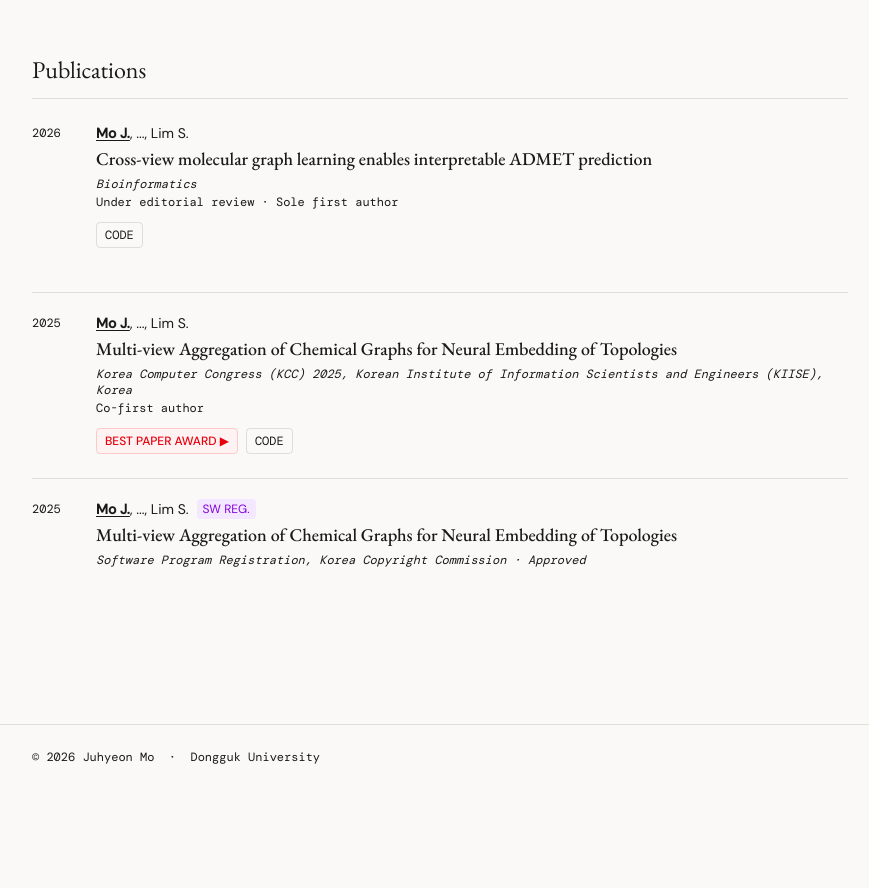
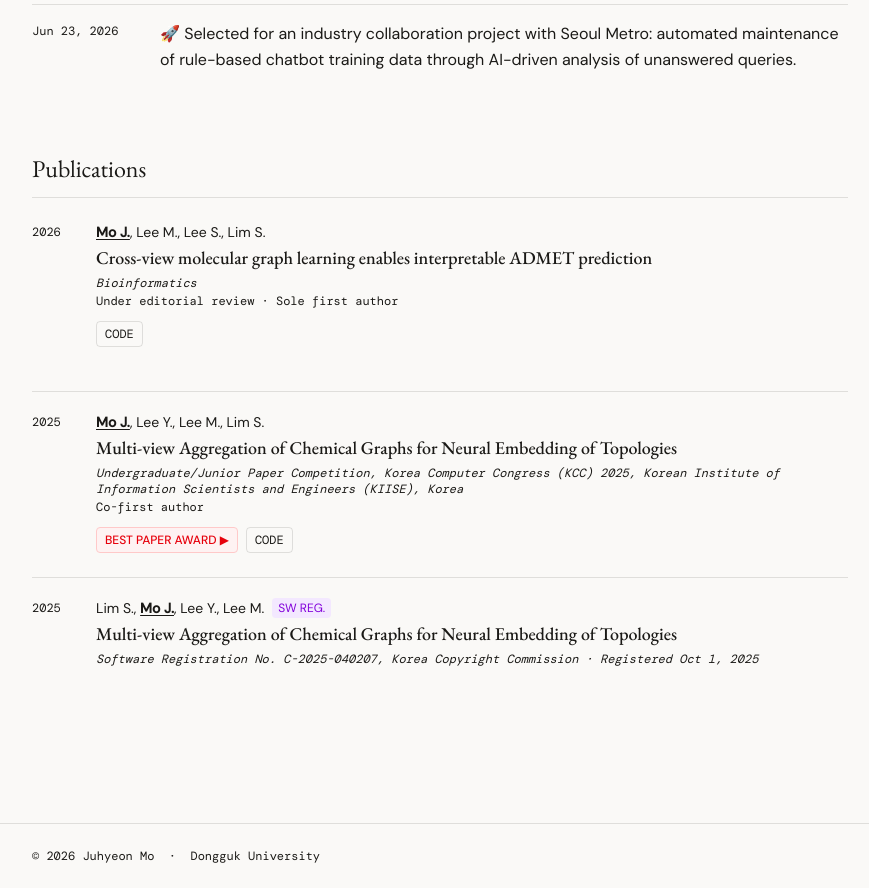
Before and after one commit to mo-juhyeon/mo-juhyeon.github.io, a React (Vite) app: page / in a window 1280 px wide. Shown: the part 1120-2008 px from the top of the page, without its empty margins (200-1069 px from the left). Before the commit the page ends 1909 px from the top, so only its background shows below. Built offline with nearby package versions, Linux system fonts and the light colour scheme.

Commit message:
Fill in author lists, abstract, registration number, and profile photo

```diff
--- a/src/content.ts
+++ b/src/content.ts
@@ -77,39 +77,38 @@
   {
     type: "paper",
     year: "2026",
-    // TODO: fill in the full co-author list in submission order.
-    authors: `${ME}, ..., Lim S.`,
+    authors: `${ME}, Lee M., Lee S., Lim S.`,
     title:
       "Cross-view molecular graph learning enables interpretable ADMET prediction",
     venue: "Bioinformatics",
     status: "Under editorial review · Sole first author",
     github: "https://github.com/sslim-aidrug/MAGNET",
-    // TODO: paste the manuscript abstract here.
-    abstract: "",
+    abstract:
+      "Motivation: Accurate and interpretable ADMET prediction remains challenging because molecular properties arise from structural features across multiple scales. We introduce MAGNET, a cross-view molecular graph learning framework that represents molecules as meta-graphs constructed from complementary BRICS, Junction Tree and Murcko scaffold decompositions. By connecting overlapping fragments across views, MAGNET enables message passing between chemically distinct but structurally related substructures. Multi-objective pre-training further aligns graph representations with molecular descriptors and chemical language model embeddings. " +
+      "Results: Across 10 ADMET benchmarks, MAGNET achieved the best performance on seven tasks and the strongest overall rank against fifteen baseline models. MAGNET also identifies cross-view consensus fragments that receive enriched attention, dominate perturbation-based attribution, and recover known structure–activity relationships, permeability determinants, BACE substituent effects and polarity-dependent solvation behavior. These results establish cross-view consensus as a practical principle for interpretable molecular representation learning.",
   },
   {
     type: "conference",
     year: "2025",
-    // TODO: fill in the full co-author list.
-    authors: `${ME}, ..., Lim S.`,
+    authors: `${ME}, Lee Y., Lee M., Lim S.`,
     title:
       "Multi-view Aggregation of Chemical Graphs for Neural Embedding of Topologies",
     venue:
-      "Korea Computer Congress (KCC) 2025, Korean Institute of Information Scientists and Engineers (KIISE), Korea",
+      "Undergraduate/Junior Paper Competition, Korea Computer Congress (KCC) 2025, Korean Institute of Information Scientists and Engineers (KIISE), Korea",
     status: "Co-first author",
     award: "BEST PAPER AWARD",
     awardDetail:
-      "Best Paper Award, Undergraduate Division, Korea Computer Congress (KCC) 2025.",
+      "Best Paper Award, Undergraduate Division, Undergraduate/Junior Paper Competition, Korea Computer Congress (KCC) 2025 (awarded Jul 30, 2025).",
     github: "https://github.com/sslim-aidrug/MAGNET",
   },
   {
     type: "registration",
     year: "2025",
-    authors: `${ME}, ..., Lim S.`,
+    authors: `Lim S., ${ME}, Lee Y., Lee M.`,
     title:
       "Multi-view Aggregation of Chemical Graphs for Neural Embedding of Topologies",
-    // TODO: add the registration number (프로그램등록번호).
-    venue: "Software Program Registration, Korea Copyright Commission · Approved",
+    venue:
+      "Software Registration No. C-2025-040207, Korea Copyright Commission · Registered Oct 1, 2025",
   },
 ];
 
@@ -257,8 +256,7 @@
     items: [
       {
         period: "2025",
-        // TODO: add the registration number.
-        title: "Software Program Registration (approved)",
+        title: "Software Registration No. C-2025-040207",
         detail:
           "Multi-view Aggregation of Chemical Graphs for Neural Embedding of Topologies, Korea Copyright Commission",
       },
```
Also changed, not shown: public/profile.jpg (added).
